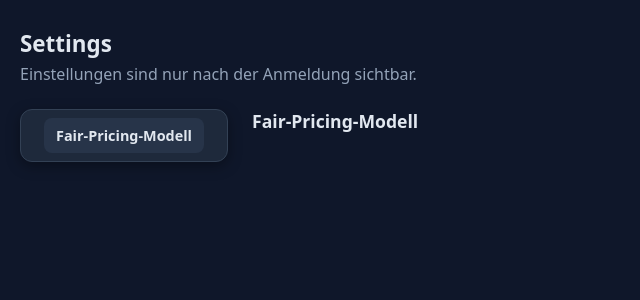
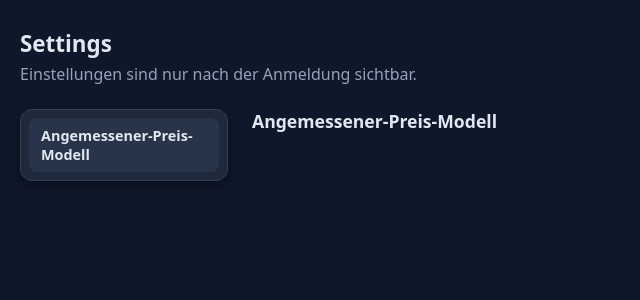
Before and after one commit to korbinianbauer/crapper, a Flask app: page /settings/fair-pricing in a window 1280 px wide. Shown: the part 58-358 px from the top of the page, without its empty margins (0-640 px from the left). Run offline with Flask 3, Linux system fonts and the light colour scheme; the visitor is signed in with stand-in values (Sample User, id 1); data that the repository does not hold is empty.

Commit message:
Wording: 'fair' -> 'angemessen' in all visible texts
Co-Authored-By: Claude Sonnet 5.5 <noreply@anthropic.com>

```diff
--- a/app.py
+++ b/app.py
@@ -727,7 +727,7 @@ def refresh_all():
 
 # ── settings ───────────────────────────────────────────────────────────────────
 
-SETTINGS_PAGES = [('fair_pricing', 'Fair-Pricing-Modell')]
+SETTINGS_PAGES = [('fair_pricing', 'Angemessener-Preis-Modell')]
 _trainings: dict[int, dict] = {}      # feature_set_id -> {status: running|done|error, msg}
 
 
@@ -823,7 +823,7 @@ def settings_select_model(fs_id):
         ml.predict(fs['name'], model_id=model_id)
     except SystemExit as e:
         flash(str(e), 'error')
-    flash(f'Modell {model_id} wird jetzt für den fairen Preis verwendet.', 'ok')
+    flash(f'Modell {model_id} wird jetzt für den angemessenen Preis verwendet.', 'ok')
     return redirect(url_for('settings_fair_pricing'))
 
 
--- a/templates/archive.html
+++ b/templates/archive.html
@@ -86,7 +86,7 @@
 </div>
 {% if fair %}
 <div class="card fair">
-  <div><div class="lbl">Fairer Preis (ML)</div><div class="big">{{ '{:,.0f}'.format(fair.fair_price_disp).replace(',', '.') }} €</div></div>
+  <div><div class="lbl">Angemessener Preis (ML)</div><div class="big">{{ '{:,.0f}'.format(fair.fair_price_disp).replace(',', '.') }} €</div></div>
   {% if fair.current %}
   <div><div class="lbl">Angebotspreis</div><div class="big">{{ '{:,.0f}'.format(fair.current).replace(',', '.') }} €</div></div>
   {% if fair.eff %}
@@ -95,13 +95,13 @@
       {% for label, v in fair.eff_parts %}{{ label }} {{ '{:,.0f}'.format(v).replace(',', '.') }} €{% if not loop.last %} + {% endif %}{% endfor %}</div></div>
   {% endif %}
   {% if fair.fair_offer %}
-  <div><div class="lbl">Fairer Angebotspreis</div><div class="big">{{ '{:,.0f}'.format(fair.fair_offer).replace(',', '.') }} €</div></div>
+  <div><div class="lbl">Angemessener Angebotspreis</div><div class="big">{{ '{:,.0f}'.format(fair.fair_offer).replace(',', '.') }} €</div></div>
   {% endif %}
   <div><div class="lbl">Einordnung</div>
     {% set d = fair.delta_pct %}
     {% if not fair.plausible %}<div class="muted" style="font-size:.85rem;">Preis unplausibel (z. B. Tausch/Platzhalter) – Einordnung nicht sinnvoll</div>
     {% else %}<div class="big {{ 'cheap' if d <= -10 else ('dear' if d >= 10 else '') }}">
-      {% if d <= -10 %}{{ -d }} % unter fair{% elif d >= 10 %}{{ d }} % über fair{% else %}fair ({{ '%+d'|format(d) }} %){% endif %}</div>{% endif %}</div>
+      {% if d <= -10 %}{{ -d }} % unter angemessen{% elif d >= 10 %}{{ d }} % über angemessen{% else %}angemessen ({{ '%+d'|format(d) }} %){% endif %}</div>{% endif %}</div>
   {% endif %}
   {% if fair.facts %}<details><summary>Bewertete Eigenschaften ({{ fair.facts|length }})</summary>
     <div class="fair-feats">{% for label, v in fair.facts %}
--- a/templates/settings_fair_pricing.html
+++ b/templates/settings_fair_pricing.html
@@ -1,5 +1,5 @@
 {% extends "base.html" %}
-{% block title %}Settings · Fair-Pricing-Modell · crapper{% endblock %}
+{% block title %}Settings · Angemessener-Preis-Modell · crapper{% endblock %}
 {% block head %}
 <style>
   .settings { display:grid; grid-template-columns:13rem 1fr; gap:1.5rem; align-items:start; }
@@ -38,7 +38,7 @@
   </nav>
 
   <div>
-    <h2>Fair-Pricing-Modell</h2>
+    <h2>Angemessener-Preis-Modell</h2>
 
     {% for fs in sets %}
     <div class="card fs" data-fs="{{ fs.id }}">
@@ -92,7 +92,7 @@
           <button class="btn btn-outline btn-sm" type="submit" style="margin-top:.75rem;">Ausgewähltes Modell verwenden</button>
         </form>
         <div class="hint">Fehler = Kreuzvalidierung auf den Trainingsanzeigen. Das aktive Modell bestimmt den
-          fairen Preis überall (Tracker-Ansicht, Archiv, neue Anzeigen).</div>
+          angemessenen Preis überall (Tracker-Ansicht, Archiv, neue Anzeigen).</div>
         {% else %}
         <div class="muted" style="font-size:.9rem;">Noch kein Modell trainiert.</div>
         {% endif %}
@@ -133,9 +133,9 @@
                    placeholder="z. B. -10"></div>
           <button class="btn btn-primary" type="submit">Speichern</button>
         </form>
-        <div class="hint">Korrigiert den Fair Price manuell: <b>-10</b> zeigt immer einen 10&nbsp;% niedrigeren Preis
+        <div class="hint">Korrigiert den angemessenen Preis manuell: <b>-10</b> zeigt immer einen 10&nbsp;% niedrigeren Preis
           als die ML-Vorhersage an. Damit lässt sich der Unterschied zwischen Angebotspreisen und tatsächlichen
-          Abschlüssen ausgleichen. Wirkt sofort auf Fair Price und Bewertung (unter/über fair); gespeichert
+          Abschlüssen ausgleichen. Wirkt sofort auf den angemessenen Preis und die Bewertung (unter/über angemessen); gespeichert
           werden weiterhin die unveränderten Vorhersagen.
           {% if fs.stats %}<br>Zur Orientierung: Die Angebotspreise von {{ fs.stats.n }} Anzeigen liegen im Median
           <b>{{ '%+g'|format(fs.stats.median_pct) }} %</b> gegenüber der reinen ML-Vorhersage des aktiven Modells
@@ -149,7 +149,7 @@
       <h2>Tracker ohne Feature-Set</h2>
       <div class="hint" style="margin-top:0;">Für diese Tracker kann hier noch kein Modell trainiert werden: Es fehlen die
         Merkmals-Definition und die Merkmalswerte der Anzeigen. Beides legt ein LLM-Agent von Hand an (siehe CLAUDE.md,
-        Abschnitt „ML fair price“). Danach erscheint der Tracker oben, und ab 30 Anzeigen mit Features lässt sich ein Modell
+        Abschnitt „ML angemessener Preis“). Danach erscheint der Tracker oben, und ab 30 Anzeigen mit Features lässt sich ein Modell
         trainieren.</div>
       <table class="models" style="margin-top:.75rem;">
         <tr><th>Tracker</th><th>Quelle</th><th>Anzeigen</th></tr>
```
Also changed, not shown: templates/index.html (+5 -5 lines).
